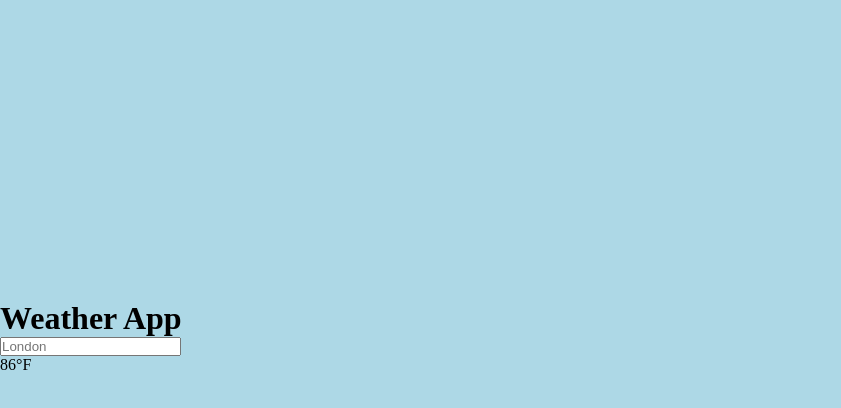
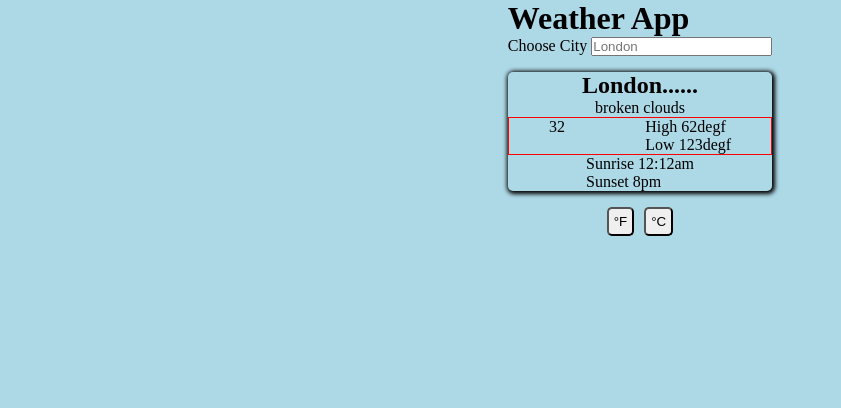
Before and after one commit to mbeckdev/weather-app, a website built with webpack: page dist/index.html in a window 1280 px wide. Shown: the whole page, without its empty margins (0-841 px from the left). Built offline with Linux system fonts and the light colour scheme.

Commit message:
Add initial css

```diff
--- a/src/styles.css
+++ b/src/styles.css
@@ -1,3 +1,7 @@
+/* Guide for sections of css */
+
+/* Temperature Units */
+
 * {
   padding: 0;
   margin: 0;
@@ -6,5 +10,49 @@
 
 body {
   background: lightblue;
-  margin-top: 300px;
+  display: flex;
+  justify-content: center;
 }
+
+main {
+  display: flex;
+  flex-direction: column;
+  /* border: 1px solid black; */
+}
+
+#container {
+  /* background: blue; */
+}
+
+#data-container {
+  margin-top: 1rem;
+
+  display: flex;
+  flex-direction: column;
+  /* justify-content: center; */
+  align-items: center;
+
+  box-shadow: 1px 1px 4px 2px black;
+  border-radius: 5px;
+}
+#temperature-container {
+  width: 100%;
+  display: flex;
+  justify-content: space-around;
+  border: 1px solid red;
+}
+
+/* ****************** */
+/* Temperature Units */
+/* ****************** */
+#temperature-units-container {
+  display: flex;
+  justify-content: center;
+  margin-top: 1rem;
+}
+#temperature-units-container button {
+  margin: 0 5px;
+  padding: 5px;
+  border-radius: 5px;
+  /* border: unset; */
+}
```
Also changed, not shown: dist/index.html, dist/main.js.
